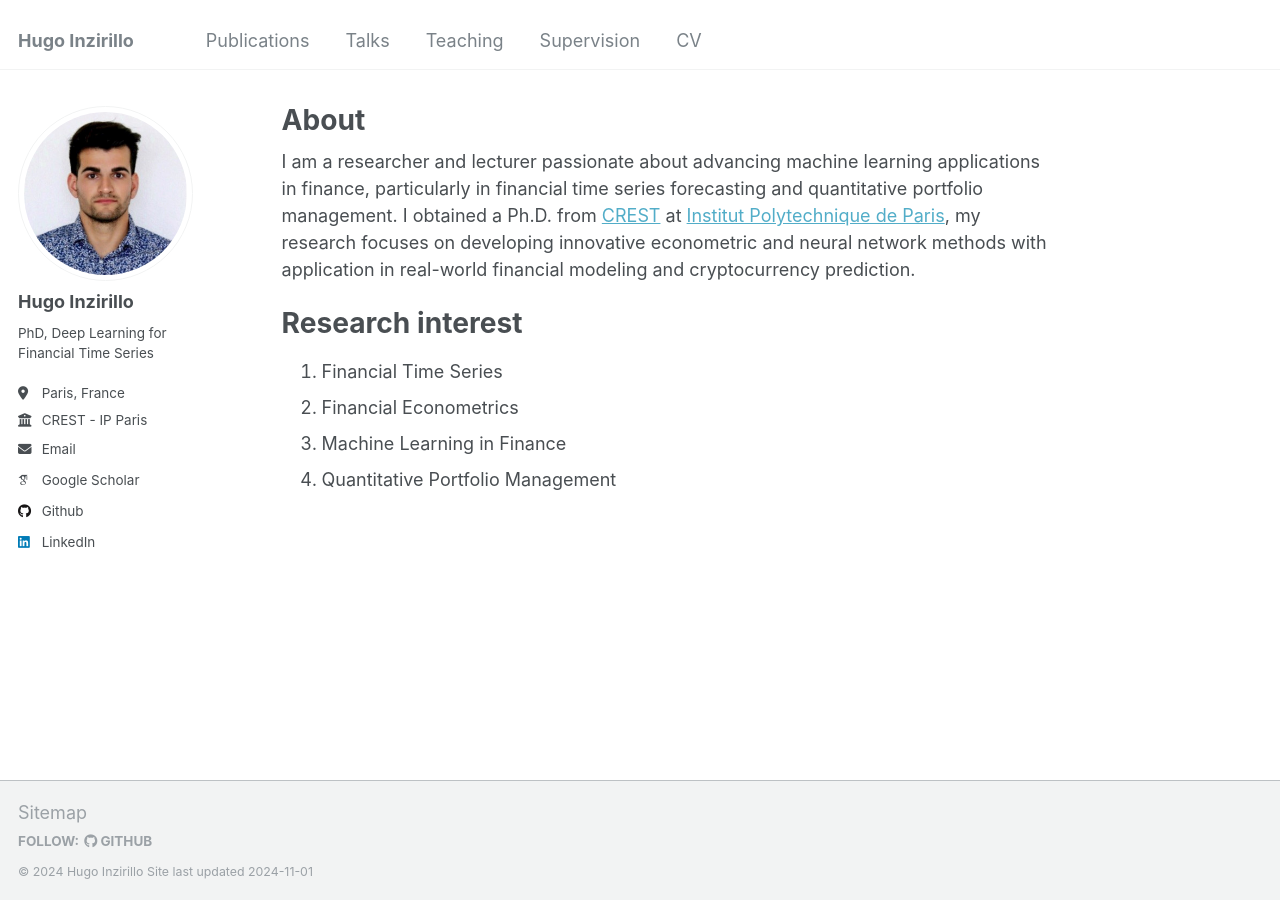
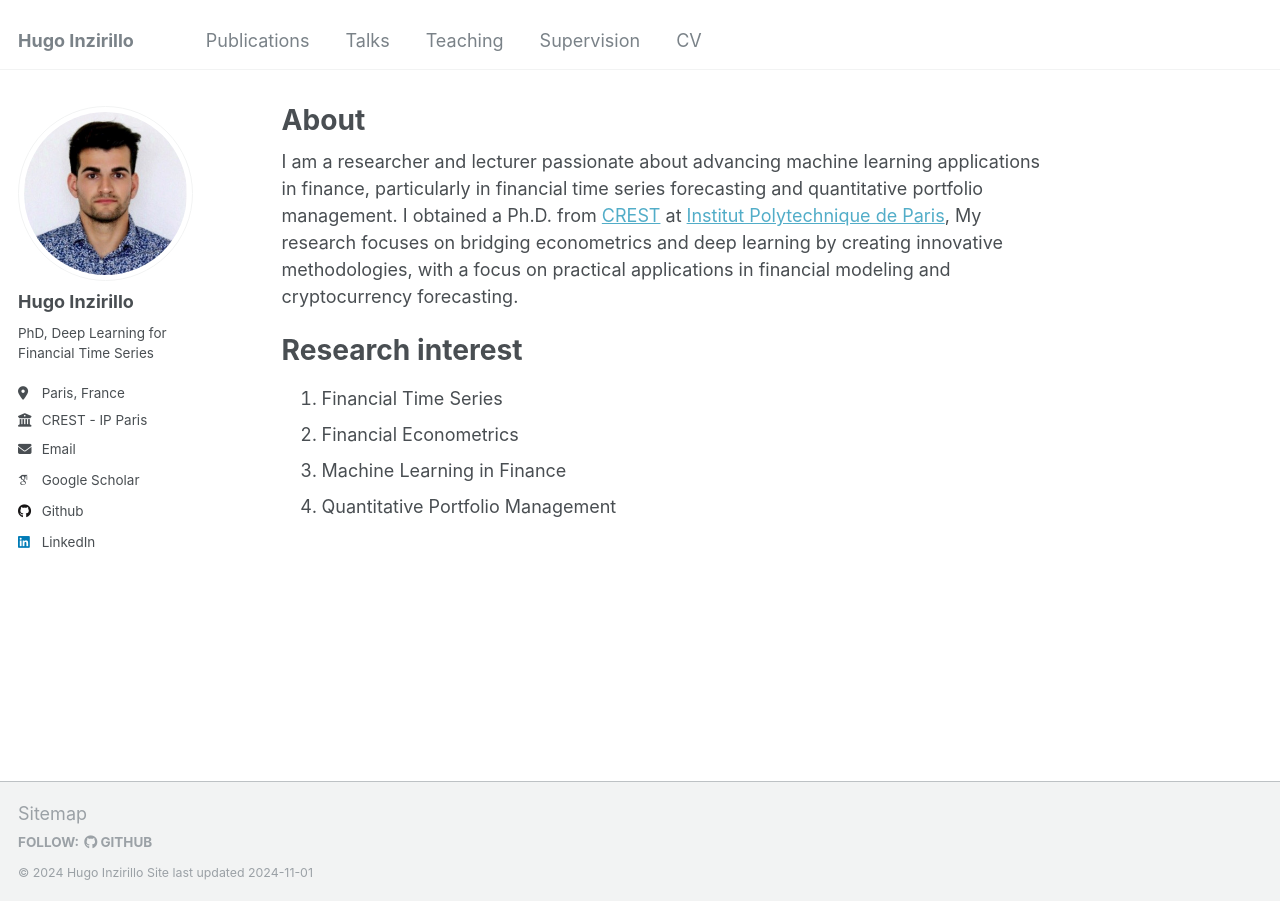
Before and after one commit to hinzirillo/hinzirillo.github.io, a Jekyll site: the page built from _pages/about.md, in a window 1280 px wide. Built offline with Jekyll 4.4.1, drawn with Linux system fonts in a browser that asks for light colours; some web fonts are replaced.

Commit message:
Update about.md

```diff
--- a/_pages/about.md
+++ b/_pages/about.md
@@ -7,7 +7,7 @@ redirect_from:
   - /about.html
 ---
 
-I am a researcher and lecturer passionate about advancing machine learning applications in finance, particularly in financial time series forecasting and quantitative portfolio management. I obtained a Ph.D. from [CREST](https://crest.science/) at [Institut Polytechnique de Paris](https://www.ip-paris.fr/), my research focuses on developing innovative econometric and neural network methods with application in real-world financial modeling and cryptocurrency prediction.
+I am a researcher and lecturer passionate about advancing machine learning applications in finance, particularly in financial time series forecasting and quantitative portfolio management. I obtained a Ph.D. from [CREST](https://crest.science/) at [Institut Polytechnique de Paris](https://www.ip-paris.fr/), My research focuses on bridging econometrics and deep learning by creating innovative methodologies, with a focus on practical applications in financial modeling and cryptocurrency forecasting.
 
 Research interest
 ======
```
